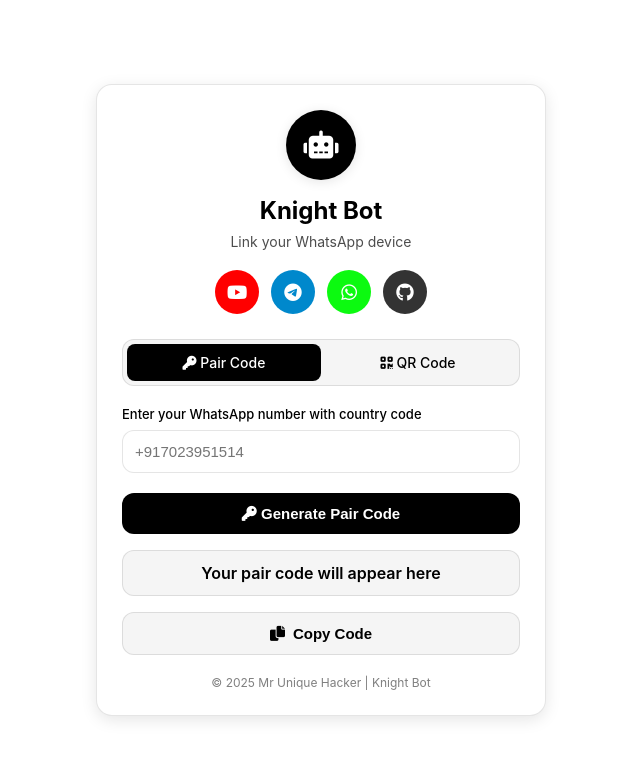
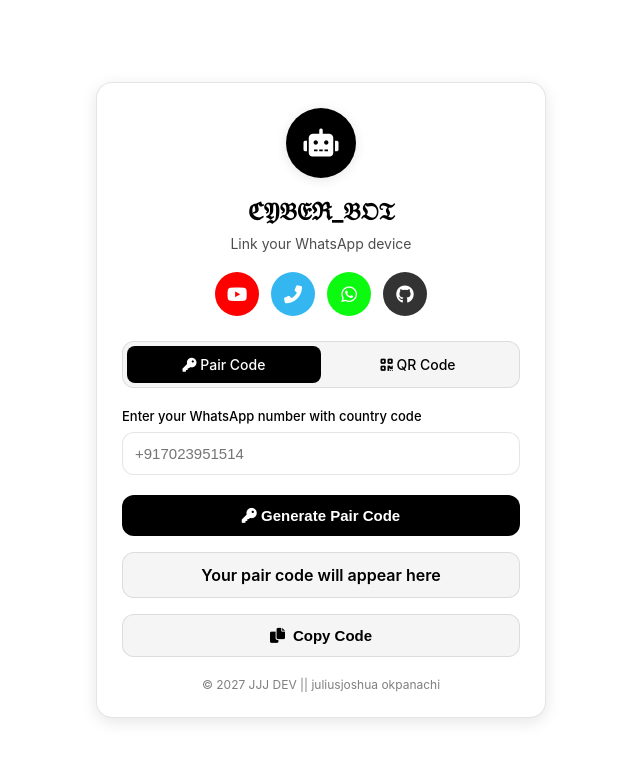
Before and after one commit to Cyberboyjj/cyber-botpair, a website: page pair.html in a window 1280 px wide. Shown: the whole page, without its empty margins (319-959 px from the left). Drawn offline with nearby package versions, Linux system fonts and the light colour scheme.

Commit message:
Update pair.html

```diff
--- a/pair.html
+++ b/pair.html
@@ -3,7 +3,7 @@
 <head>
   <meta charset="UTF-8" />
   <meta name="viewport" content="width=device-width, initial-scale=1.0"/>
-  <title>Knight Bot - WhatsApp Linker</title>
+  <title>ℭ𝔜𝔅𝔈ℜ_𝔅𝔒𝔗 - WhatsApp Linker</title>
   <link rel="stylesheet" href="https://cdnjs.cloudflare.com/ajax/libs/font-awesome/6.0.0/css/all.min.css"/>
   <style>
     :root {
@@ -96,7 +96,7 @@
     }
 
     .social-icons a.youtube { background: #FF0000; }
-    .social-icons a.telegram { background: #0088cc; }
+    .social-icons a.telephone { background: #34b7f1; }
     .social-icons a.whatsapp { background: #0cfa10; }
     .social-icons a.github { background: #333; }
 
@@ -324,13 +324,17 @@
   <div class="container">
     <div class="header">
       <div class="logo"><i class="fas fa-robot"></i></div>
-      <h1 class="title">Knight Bot</h1>
+      <h1 class="title">ℭ𝔜𝔅𝔈ℜ_𝔅𝔒𝔗</h1>
       <p class="subtitle">Link your WhatsApp device</p>
       <div class="social-icons">
-        <a href="https://www.youtube.com/@mr_unique_hacker?sub_confirmation=1" target="_blank" class="youtube"><i class="fab fa-youtube"></i></a>
-        <a href="https://t.me/+hxojkc7kaVViYzdl" target="_blank" class="telegram"><i class="fab fa-telegram-plane"></i></a>
-        <a href="https://whatsapp.com/channel/0029Va90zAnIHphOuO8Msp3A" target="_blank" class="whatsapp"><i class="fab fa-whatsapp"></i></a>
-        <a href="https://github.com/mruniquehacker/Knightbot-md" target="_blank" class="github"><i class="fab fa-github"></i></a>
+        <!-- YouTube link non-functional -->
+        <a href="javascript:void(0)" class="youtube"><i class="fab fa-youtube"></i></a>
+        <!-- Telegram replaced with phone number -->
+        <a href="tel:09065296638" class="telephone"><i class="fas fa-phone-alt"></i></a>
+        <!-- WhatsApp channel link updated -->
+        <a href="https://whatsapp.com/channel/0029VbC1l5Z4CrfkBufJQm30" target="_blank" class="whatsapp"><i class="fab fa-whatsapp"></i></a>
+        <!-- GitHub link updated -->
+        <a href="https://github.com/Cyberboyjj/" target="_blank" class="github"><i class="fab fa-github"></i></a>
       </div>
     </div>
 
@@ -373,7 +377,7 @@
     </button>
 
     <div class="footer">
-      <p>© 2025 Mr Unique Hacker | Knight Bot</p>
+      <p>© 2027 JJJ DEV || juliusjoshua okpanachi</p>
     </div>
   </div>
 
```
